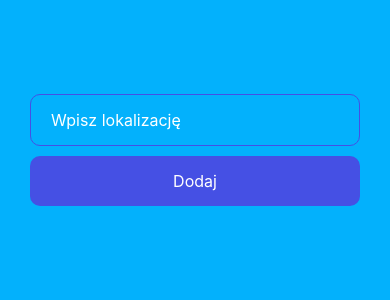
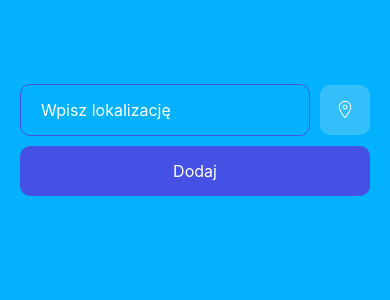
Before and after one commit to MariuszRudnik/Weather-App, a React Native app: screen /SelectLocation in a window 390 px wide. Shown: the top 300 px of the page. Built offline with nearby package versions, Linux system fonts and the light colour scheme.

Commit message:
Add expo-location dependency and enhance SearchInput with new element.

```diff
--- a/package.json
+++ b/package.json
@@ -22,7 +22,8 @@
     "react-native-get-random-values": "^1.11.0",
     "react-native-safe-area-context": "^4.10.5",
     "react-native-screens": "^3.31.1",
-    "uuid": "^10.0.0"
+    "uuid": "^10.0.0",
+    "expo-location": "~17.0.1"
   },
   "devDependencies": {
     "@babel/core": "^7.20.0",
--- a/src/components/SearchInput.tsx
+++ b/src/components/SearchInput.tsx
@@ -7,11 +7,13 @@ import {
   TouchableOpacity,
 } from 'react-native';
 import { COLORS } from '../themes/colors';
+import SelectLocationByCoordinates from './SelectLocationByCoordinates';
 
 interface SearchInputProps {
   onSearch: (value: string) => void;
+  rightElement?: React.ReactNode;
 }
-export const SearchInput = ({ onSearch }: SearchInputProps) => {
+export const SearchInput = ({ onSearch, rightElement }: SearchInputProps) => {
   const [value, setValue] = useState('');
 
   const onSearchValue = () => {
@@ -20,6 +22,7 @@ export const SearchInput = ({ onSearch }: SearchInputProps) => {
   };
   return (
     <View style={styles.container}>
+      <View style={{ flexDirection: 'row' }}>
         <TextInput
           placeholder="Wpisz lokalizację"
           placeholderTextColor={COLORS.text}
@@ -28,6 +31,8 @@ export const SearchInput = ({ onSearch }: SearchInputProps) => {
           onChangeText={setValue}
           value={value}
         />
+        {rightElement}
+      </View>
 
       <TouchableOpacity style={styles.button} onPress={onSearchValue}>
         <Text style={styles.buttonText}>Dodaj</Text>
@@ -37,10 +42,10 @@ export const SearchInput = ({ onSearch }: SearchInputProps) => {
 };
 const styles = StyleSheet.create({
   container: {
-    margin: 10,
+    flex: 1,
   },
   input: {
-    width: '100%',
+    flex: 1,
     borderWidth: 1,
     borderColor: COLORS.links,
     padding: 15,
--- /dev/null
+++ b/src/components/SelectLocationByCoordinates.tsx
@@ -0,0 +1,27 @@
+import React from 'react';
+import { StyleSheet, TouchableOpacity } from 'react-native';
+import { EvilIcons } from '@expo/vector-icons';
+import { COLORS } from '../themes/colors';
+
+const SelectLocationByCoordinates = () => {
+  return (
+    <TouchableOpacity style={styles.button}>
+      <EvilIcons name="location" size={24} color={COLORS.text} />
+    </TouchableOpacity>
+  );
+};
+
+export default SelectLocationByCoordinates;
+
+const styles = StyleSheet.create({
+  button: {
+    width: 50,
+    height: 50,
+    backgroundColor: COLORS.lightBlue,
+    borderRadius: 10,
+    alignItems: 'center',
+    justifyContent: 'center',
+    marginLeft: 10,
+    alignSelf: 'center',
+  },
+});
--- a/src/screens/SelectLocation.tsx
+++ b/src/screens/SelectLocation.tsx
@@ -6,6 +6,7 @@ import {
   TouchableOpacity,
   TextInput,
   FlatList,
+  Button,
 } from 'react-native';
 import { useNavigation } from '@react-navigation/native';
 import { NativeStackNavigationProp } from 'react-native-screens/lib/typescript/native-stack/types';
@@ -14,7 +15,8 @@ import { COLORS } from '../themes/colors';
 import { SearchInput } from '../components/SearchInput';
 
 import { useLocationList } from '../hooks/useLocationList';
-import { FontAwesome } from '@expo/vector-icons';
+import { Entypo, EvilIcons, FontAwesome } from '@expo/vector-icons';
+import SelectLocationByCoordinates from '../components/SelectLocationByCoordinates';
 
 const SelectLocation = () => {
   const { navigate } =
@@ -27,6 +29,7 @@ const SelectLocation = () => {
       ListHeaderComponent={
         <SearchInput
           onSearch={(value) => addToList({ title: value, value: value })}
+          rightElement={<SelectLocationByCoordinates />}
         />
       }
       ListHeaderComponentStyle={styles.header}
```
Also changed, not shown: 1 other file (tests, documents, lock files or other folders). Lines whose indentation alone changed are shown as unchanged.
